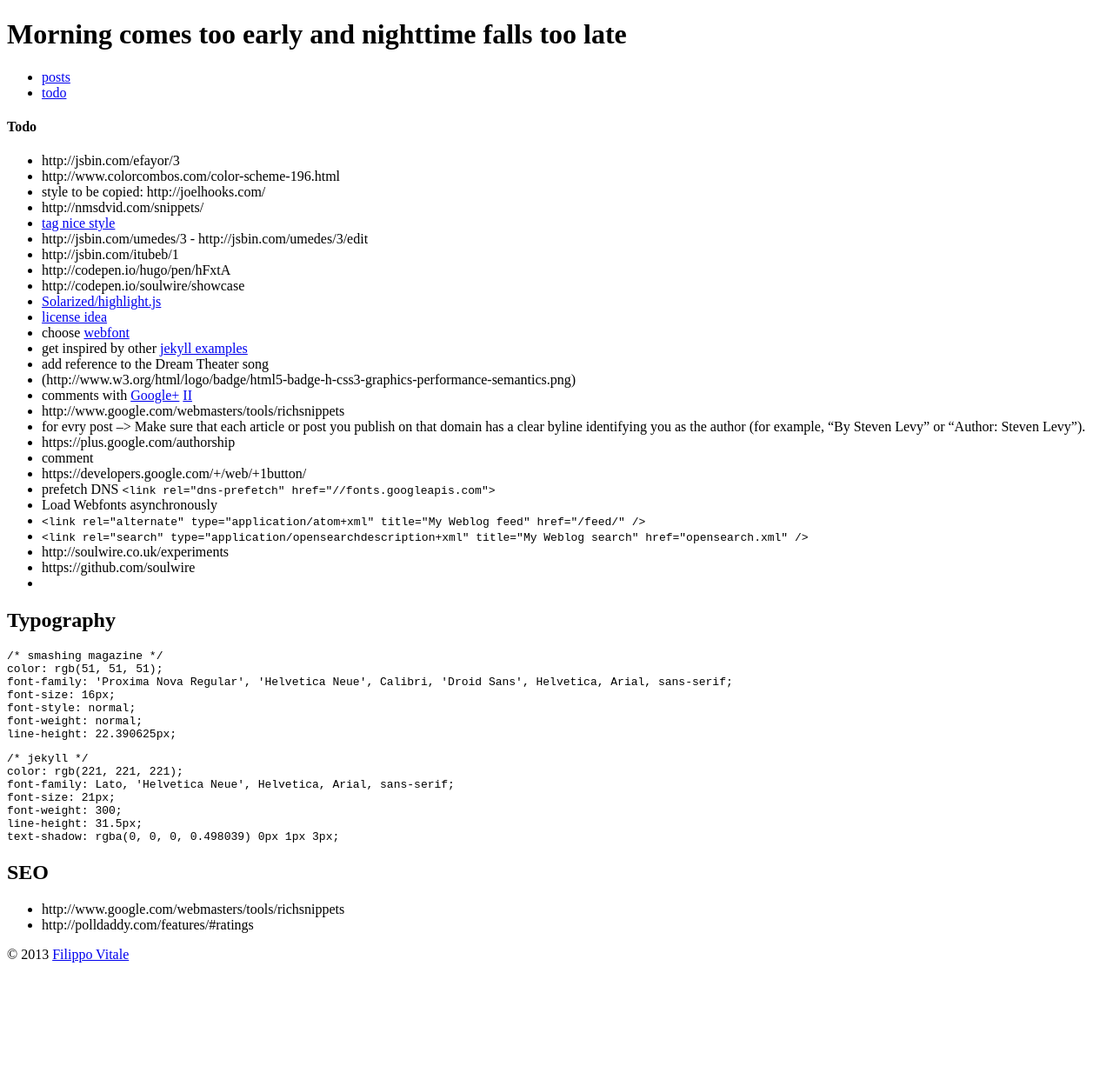
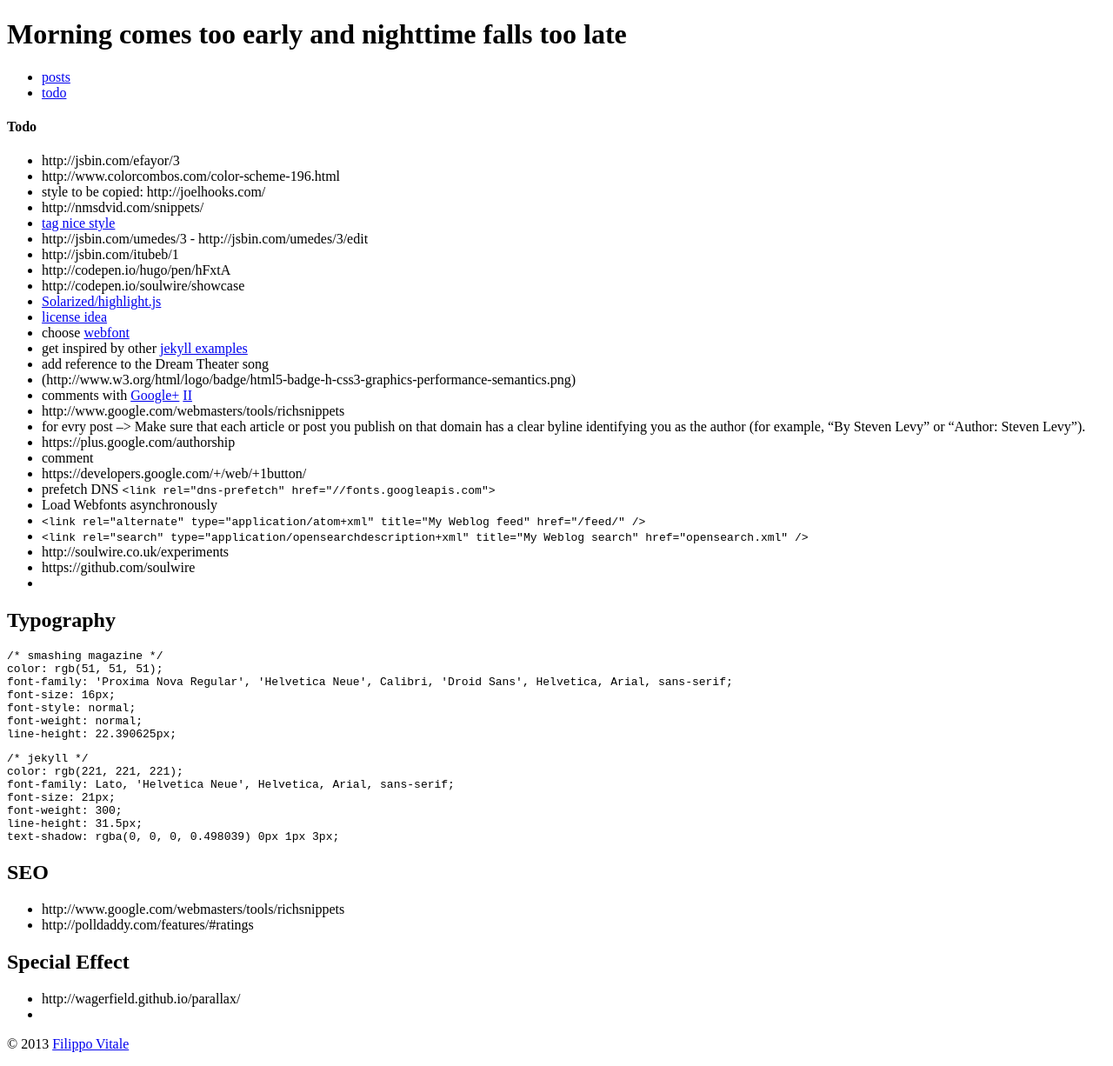
Before and after one commit to filippovitale/filippovitale.github.io, a Jekyll site: the page built from todo.md, in a window 1280 px wide. Shown: the whole page at 87% size. Built offline with Jekyll 4.4.1, drawn with Linux system fonts in a browser that asks for light colours; comment, search, counter and statistics services are not loaded; before the commit the page ends 1123 px from its top, so only the background shows below that.

Commit message:
Update todo.md

```diff
--- a/todo.md
+++ b/todo.md
@@ -56,3 +56,7 @@ text-shadow: rgba(0, 0, 0, 0.498039) 0px 1px 3px;
 ## SEO
 * http://www.google.com/webmasters/tools/richsnippets
 * http://polldaddy.com/features/#ratings
+
+## Special Effect
+* http://wagerfield.github.io/parallax/
+*
```
